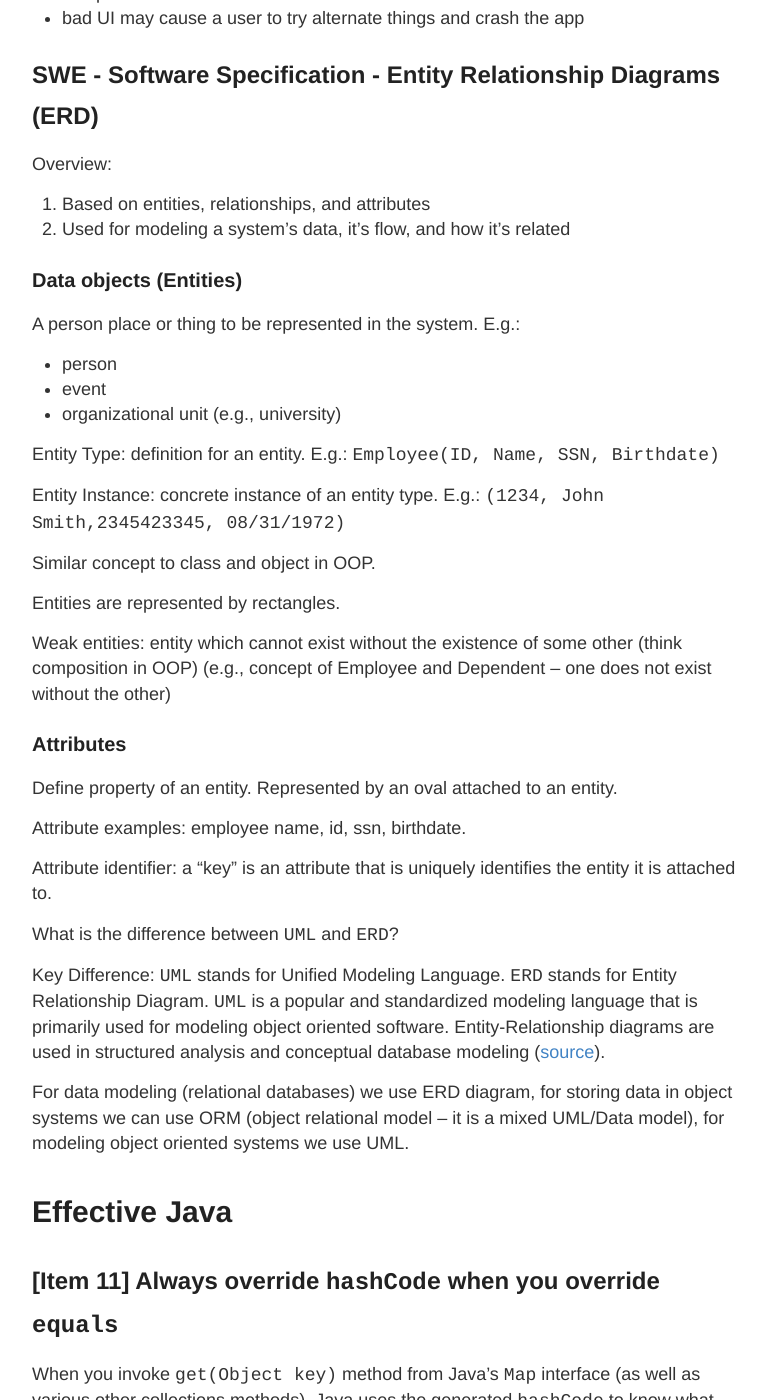
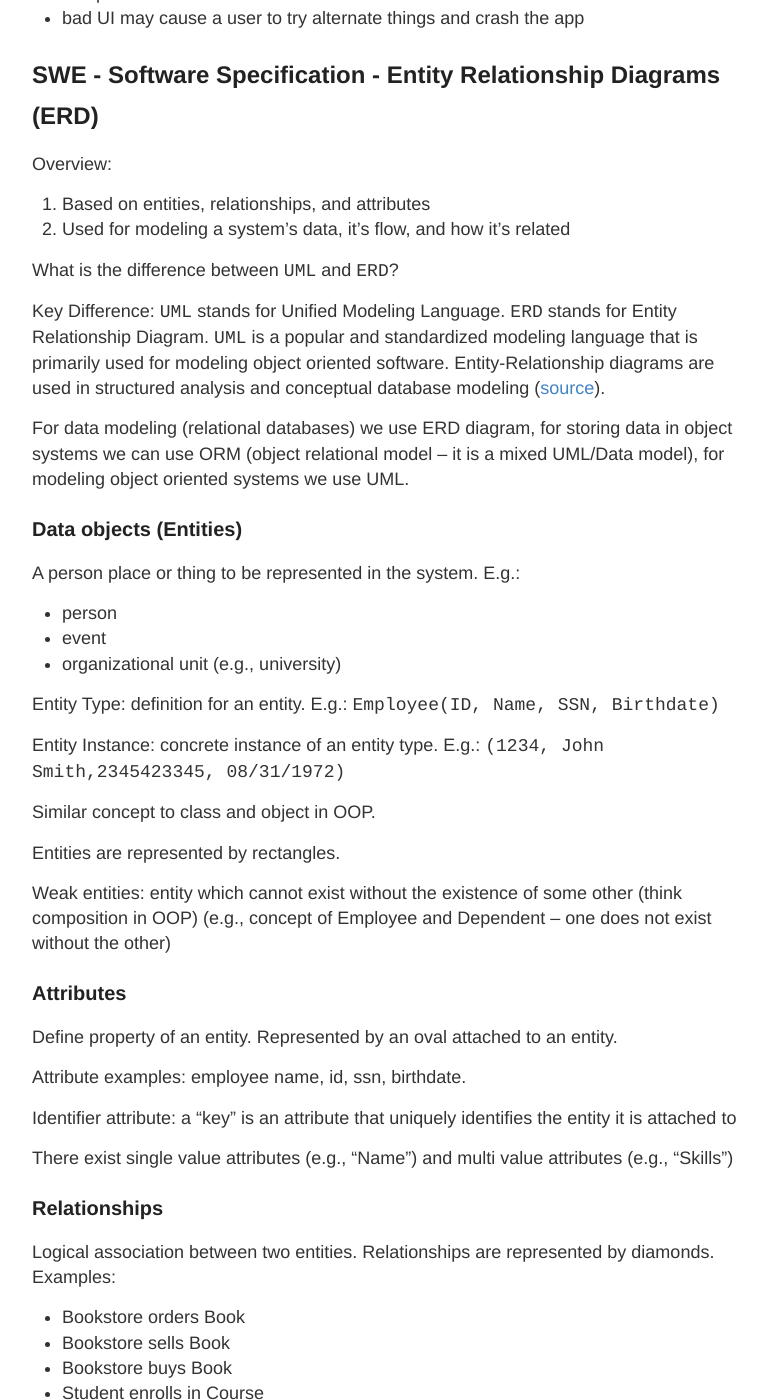
Before and after one commit to gutucristian/gutucristian.github.io, a Jekyll site: the page built from _posts/2020-01-02-Java.md, in a window 1280 px wide and 1400 px high, scrolled down 11591 px. Shown: the whole window, without its empty margins (248-1015 px from the left). Built offline with Jekyll 4.4.1, drawn with Linux system fonts in a browser that asks for light colours; our own code applies the rules of GitHub Pages for plain Markdown files; some of the changed text lies outside the part shown.

Commit message:
Update 2020-01-02-Java.md

```diff
--- a/_posts/2020-01-02-Java.md
+++ b/_posts/2020-01-02-Java.md
@@ -364,6 +364,12 @@
 1. Based on entities, relationships, and attributes
 2. Used for modeling a system's data, it's flow, and how it's related
 
+What is the difference between `UML` and `ERD`?
+
+Key Difference: `UML` stands for Unified Modeling Language. `ERD` stands for Entity Relationship Diagram. `UML` is a popular and standardized modeling language that is primarily used for modeling object oriented software. Entity-Relationship diagrams are used in structured analysis and conceptual database modeling ([source](https://stackoverflow.com/questions/48191228/is-erd-considered-a-kind-of-uml-diagram)).
+
+For data modeling (relational databases) we use ERD diagram, for storing data in object systems we can use ORM (object relational model -- it is a mixed UML/Data model), for modeling object oriented systems we use UML.
+
 ### Data objects (Entities)
 
 A person place or thing to be represented in the system. E.g.:
@@ -387,13 +393,30 @@
 
 Attribute examples: employee name, id, ssn, birthdate.
 
-Attribute identifier: a "key" is an attribute that is uniquely identifies the entity it is attached to.
+Identifier attribute: a "key" is an attribute that uniquely identifies the entity it is attached to
 
-What is the difference between `UML` and `ERD`?
+There exist single value attributes (e.g., "Name") and multi value attributes (e.g., "Skills")
 
-Key Difference: `UML` stands for Unified Modeling Language. `ERD` stands for Entity Relationship Diagram. `UML` is a popular and standardized modeling language that is primarily used for modeling object oriented software. Entity-Relationship diagrams are used in structured analysis and conceptual database modeling ([source](https://stackoverflow.com/questions/48191228/is-erd-considered-a-kind-of-uml-diagram)).
+### Relationships
 
-For data modeling (relational databases) we use ERD diagram, for storing data in object systems we can use ORM (object relational model -- it is a mixed UML/Data model), for modeling object oriented systems we use UML.
+Logical association between two entities. Relationships are represented by diamonds. Examples:
+- Bookstore orders Book
+- Bookstore sells Book
+- Bookstore buys Book
+- Student enrolls in Course
+
+Cardinality:
+- one to one relationship (1:1) (e.g., Course - Instructor)
+- one to many (1:N) (e.g., Insructor - Student)
+- many to many (M:N) (e.g., Course - Student)
+
+Modality:
+- `0`: relationship is optional
+- `1`: relationshop is mandatory
+
+Modality & Cardinality denoted as: (min, max)
+- `min` = modality
+- `max` = cardinality
 
 # Effective Java
 
```
